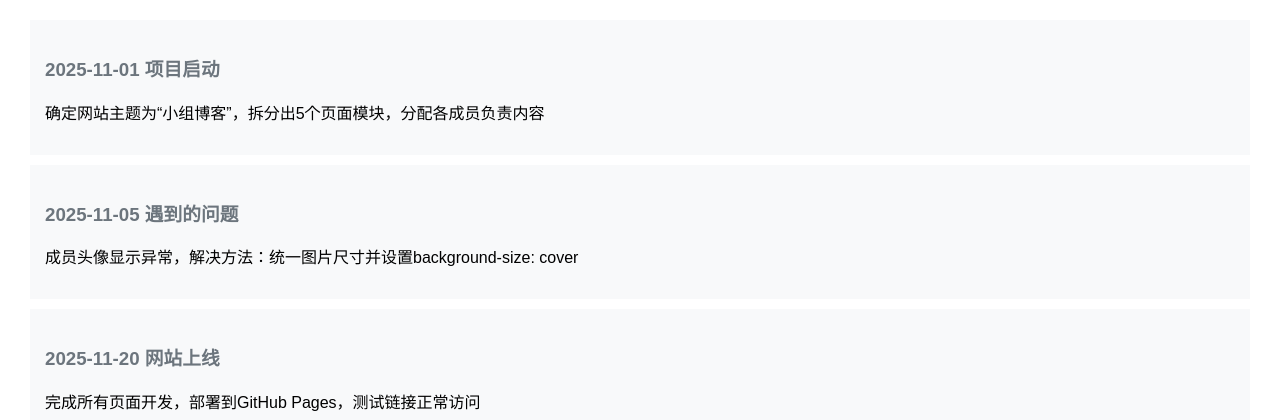
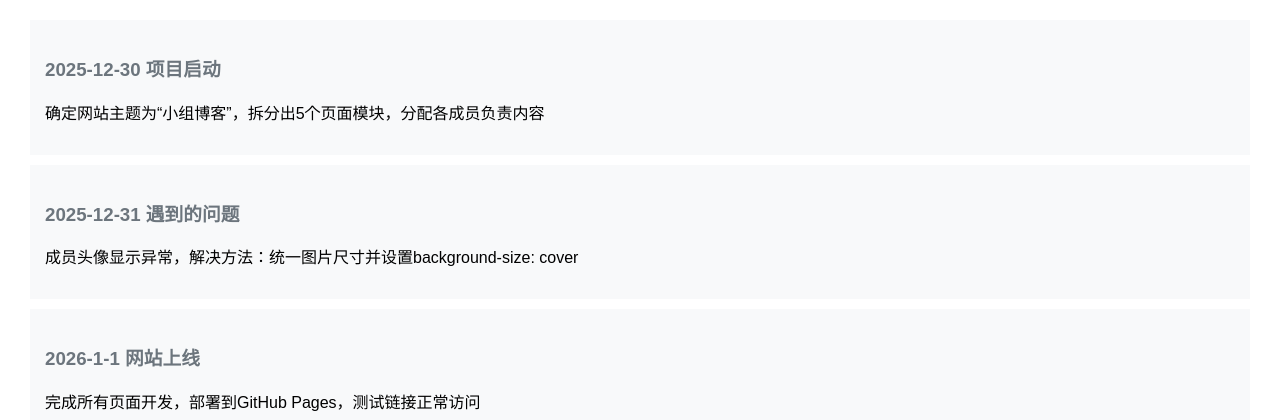
Before and after one commit to wgg666-hhh/team-tech-blog, a plain HTML site: page log.html in a window 1280 px wide. Shown: the part 150-570 px from the top of the page. Drawn offline with Linux system fonts and the light colour scheme.

Commit message:
Update log.html
修改日期

```diff
--- a/log.html
+++ b/log.html
@@ -19,15 +19,15 @@
     <div class="log-container">
         <h2>网站制作日志</h2>
         <div class="log-item">
-            <h3>2025-11-01 项目启动</h3>
+            <h3>2025-12-30 项目启动</h3>
             <p>确定网站主题为“小组博客”，拆分出5个页面模块，分配各成员负责内容</p >
         </div>
         <div class="log-item">
-            <h3>2025-11-05 遇到的问题</h3>
+            <h3>2025-12-31 遇到的问题</h3>
             <p>成员头像显示异常，解决方法：统一图片尺寸并设置background-size: cover</p >
         </div>
         <div class="log-item">
-            <h3>2025-11-20 网站上线</h3>
+            <h3>2026-1-1 网站上线</h3>
             <p>完成所有页面开发，部署到GitHub Pages，测试链接正常访问</p >
         </div>
     </div>
@@ -44,4 +44,5 @@
         });
     </script>
 </body>
+
 </html>
```
